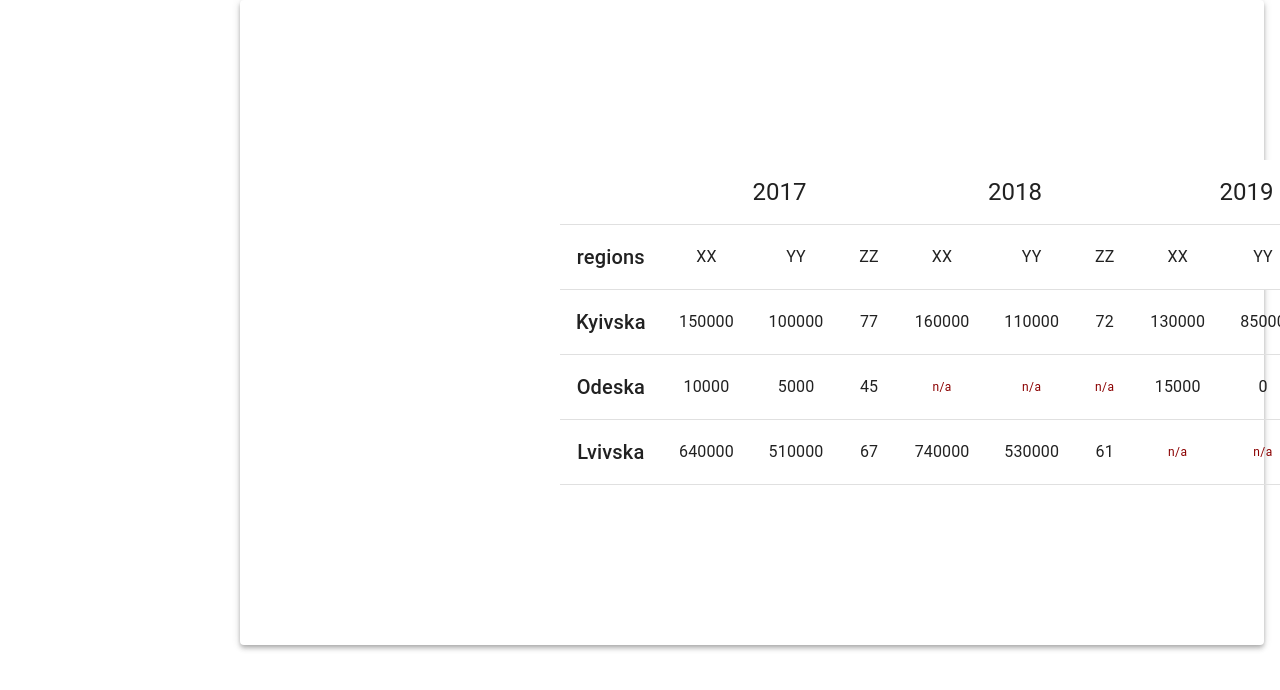
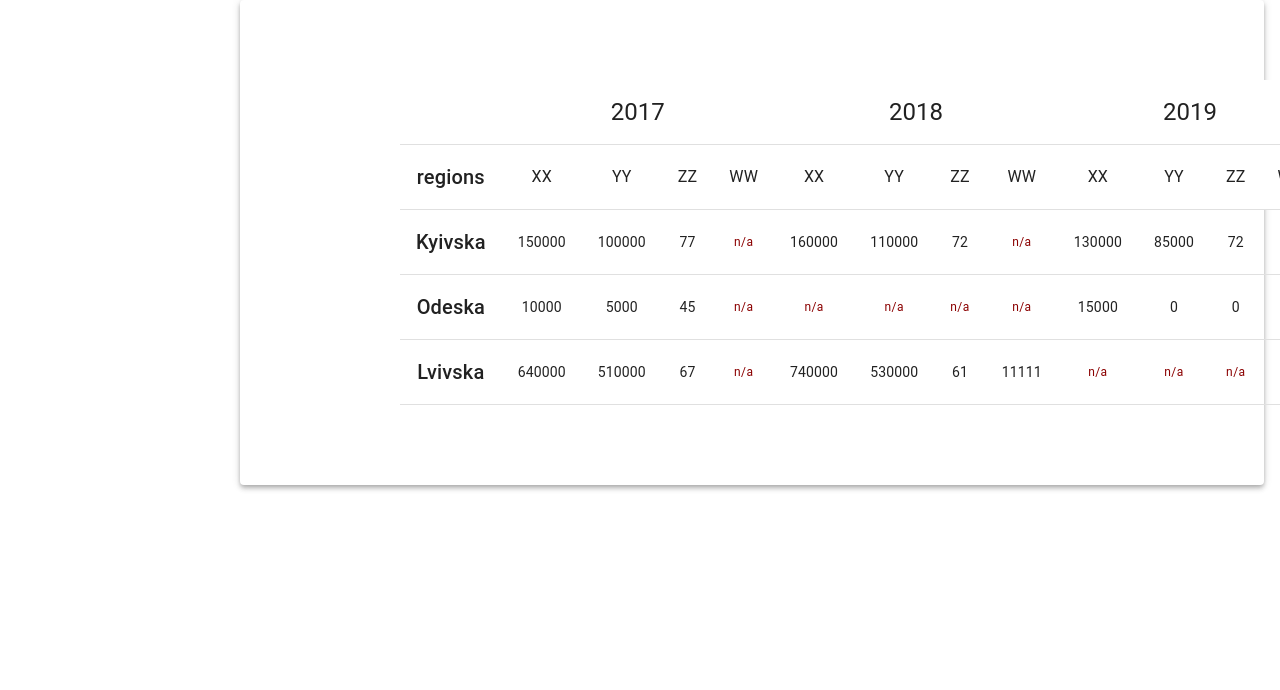
Before and after one commit to ACHASNYK/react-mui-test, a React (Create React App) app: page / in a window 1280 px wide. Shown: the top 690 px of the page. Built offline with nearby package versions, Linux system fonts and the light colour scheme.

Commit message:
data generation and validation added

```diff
--- a/src/App.js
+++ b/src/App.js
@@ -9,7 +9,7 @@ import TableRow from '@mui/material/TableRow';
 import { Data } from './data';
 import RenderInWindow from './RenderWindow';
 import { Typography } from '@mui/material';
-import { headerPreProcessing, subheaderPreProcessing } from './helper';
+import { yearsPreProcessing } from './helper';
 
 
 
@@ -18,37 +18,38 @@ function App() {
 
   const [open, setOpen] = useState();
   const [index, setIndex] = useState()
-  const headerYears = headerPreProcessing(Data);
-  let subYears = [];
-  subYears = subheaderPreProcessing(Data);
+  const { result_array_years, longest_sub }  = yearsPreProcessing(Data);
+  console.log(result_array_years, longest_sub)
+  // let subYears = [];
+  // subYears = subheaderPreProcessing(Data);
 
   function handleIndex(e) {
     setIndex(e);
 
   }
-console.log(index)
+// console.log(index)
   function handleOpen () {
-    setOpen(false)
+    setOpen(true)
   }
 
   return (
 
     <Paper elevation={4} sx={{ width: '80%', marginLeft: 30 }}>
-      <TableContainer sx={{ maxHeight: 800, maxWidth: 800, marginLeft: 20, padding: 20 }}>
+      <TableContainer sx={{ maxHeight: 800, maxWidth: 1200, marginLeft: 10, padding: 10 }}>
         <Table stickyHeader aria-label='sticky table' sx={{padding: '10'}}>
           <TableHead >
             <TableRow>
               <TableCell align='center'></TableCell>
-              {headerYears.map(year => (
-                <TableCell style={{width:100}} key={year} align='center' colSpan={`${subYears.length}`}><Typography variant='h5'>{year}</Typography></TableCell>
+              {result_array_years.map(year => (
+                <TableCell style={{width:100}} key={year} align='center' colSpan={`${longest_sub.length}`}><Typography variant='h5'>{year}</Typography></TableCell>
 
                   ))}
             </TableRow>
 
             <TableRow>
               <TableCell align='center'><Typography variant='h6'>regions</Typography></TableCell>
-              {headerYears.map(i => (
-                subYears.map(e => <TableCell style={{width:100}} key={e} align='center'><Typography variant='body1'>{e}</Typography></TableCell>) )
+              {result_array_years.map(i => (
+                longest_sub.map(e => <TableCell style={{width:100}} key={e} align='center'><Typography variant='body1'>{e}</Typography></TableCell>) )
               )}
             </TableRow>
 
@@ -57,13 +58,12 @@ console.log(index)
             {Object.keys(Data).map((region, x) => (
               <TableRow key={region} hover>
                 <TableCell key={x} align='center'><Typography variant='h6'>{region}</Typography></TableCell>
-                { headerYears.map(year => (
-                  Data[region]?.G[year] ?
-                    Object.entries(Data[region]?.G[year]).map
-                      (data => <TableCell id={[region, year, data[0]]} key={data} align='center' onClick={(e) => { { setOpen(true); handleIndex(e) } }} ><Typography variant='subtitle1'>{data[1]?.value}</Typography></TableCell>) :
-                    subYears.map(i => <TableCell key={i} align='center'><Typography color={'darkred'} variant='caption'>{'n/a'}</Typography></TableCell>)
-                ))
-                }
+                {result_array_years?.map(year => (
+                  Data[region]?.G[year] ? (longest_sub.map(sub => (Data[region]?.G[year]?.[sub] ? <TableCell key={sub} align='center' onClick={(e) => handleOpen() } >{Data[region]?.G[year]?.[sub]?.value}</TableCell> :
+                  <TableCell key={sub} align='center'><Typography color={'darkred'} variant='caption'>{'n/a'}</Typography></TableCell> ))) :
+
+                  (longest_sub.map(o => <TableCell key={o} align='center'><Typography color={'darkred'} variant='caption'>{'n/a'}</Typography></TableCell>))))}
+
 
               </TableRow> ))}
           </TableBody>
--- a/src/data.js
+++ b/src/data.js
@@ -107,7 +107,139 @@ export const Data =
           value: 61,
           dateRelease: "2018-08-01",
         },
+        WW: {
+          value: 11111,
+          dateRelease: "2018-08-01",
+        },
+      },
+      2020: {
+        XX: {
+          value: 740000,
+          dateRelease: "2018-12-31",
+        },
+        YY: {
+          value: 530000,
+          dateRelease: "2018-08-01",
+        },
+        ZZ: {
+          value: 61,
+          dateRelease: "2018-08-01",
+        },
       },
     },
   },
 };
+// !===================== the original source data file is commented here
+// export const Data =
+//     {
+//   Kyivska: {
+//     G: {
+//       2017: {
+//         XX: {
+//           value: 150000,
+//           dateRelease: "2017-12-31",
+//         },
+//         YY: {
+//           value: 100000,
+//           dateRelease: "2017-12-31",
+//         },
+//         ZZ: {
+//           value: 77,
+//           dateRelease: "2017-12-31",
+//         },
+//       },
+//       2018: {
+//         XX: {
+//           value: 160000,
+//           dateRelease: "2018-12-31",
+//         },
+//         YY: {
+//           value: 110000,
+//           dateRelease: "2018-12-31",
+//         },
+//         ZZ: {
+//           value: 72,
+//           dateRelease: "2018-12-31",
+//         },
+//       },
+//       2019: {
+//         XX: {
+//           value: 130000,
+//           dateRelease: "2019-12-31",
+//         },
+//         YY: {
+//           value: 85000,
+//           dateRelease: "2019-12-31",
+//         },
+//         ZZ: {
+//           value: 72,
+//           dateRelease: "2019-12-31",
+//         },
+//       },
+//     },
+//   },
+//   Odeska: {
+//     G: {
+//       2017: {
+//         XX: {
+//           value: 10000,
+//           dateRelease: "2017-12-31",
+//         },
+//         YY: {
+//           value: 5000,
+//           dateRelease: "2017-12-31",
+//         },
+//         ZZ: {
+//           value: 45,
+//           dateRelease: "2017-12-31",
+//         },
+//       },
+//       2019: {
+//         XX: {
+//           value: 15000,
+//           dateRelease: "2019-12-01",
+//         },
+//         YY: {
+//           value: 0,
+//           dateRelease: "2022-02-18",
+//         },
+//         ZZ: {
+//           value: 0,
+//           dateRelease: "2022-02-18",
+//         },
+//       },
+//     },
+//   },
+//   Lvivska: {
+//     G: {
+//       2017: {
+//         XX: {
+//           value: 640000,
+//           dateRelease: "2017-12-31",
+//         },
+//         YY: {
+//           value: 510000,
+//           dateRelease: "2017-08-01",
+//         },
+//         ZZ: {
+//           value: 67,
+//           dateRelease: "2017-08-01",
+//         },
+//       },
+//       2018: {
+//         XX: {
+//           value: 740000,
+//           dateRelease: "2018-12-31",
+//         },
+//         YY: {
+//           value: 530000,
+//           dateRelease: "2018-08-01",
+//         },
+//         ZZ: {
+//           value: 61,
+//           dateRelease: "2018-08-01",
+//         },
+//       },
+//     },
+//   },
+// };
--- a/src/helper.js
+++ b/src/helper.js
@@ -1,44 +1,69 @@
-export const headerPreProcessing = (data) => {
-    let len = [[]];
-    let a = [];
+export const yearsPreProcessing = (data) => {
+
+    let array_years = [];
+    let result_array_years = [];
+    let year_max = 0;
+    let year_min = 0;
+    let array_sub = [];
+    let sub = [];
+    let sub_max = 0;
+    let longest_sub = [];
+
     Object.keys(data).map(e => {
-        a = (Object.keys(data[e].G))
-        len.push(a);
-    })
-    let max = len[0].length;
-    let answer = len[0];
-    for (let i = 1; i < len.length; i++) {
+        Object.keys(data[e]?.G).map(year => {
+            array_years.push(year);
+            sub = Object.keys(data[e]?.G[year])
+            array_sub.push(sub);
+        })
+    });
 
-        if (len[i].length > max) {
-            answer = len[i]
-            max = len[i].length;
+
+    console.log(array_sub)
+
+
+    year_max = Math.max(...array_years);
+    year_min = Math.min(...array_years);
+    result_array_years.push(year_min);
+
+    if ((year_max - year_min) > 1) {
+        const gap = (year_max - year_min);
+        for (let i = 1; i < gap + 1; ++i) {
+            result_array_years.push(result_array_years[i - 1] + 1);
+
         }
-        return answer
-    }
-    let result = [];
-    for (let i = 1; i < answer.length; ++i) {
-        let x = answer[i] - answer[i - 1];
-        if (x === 1) { result.push(answer[i - 1]) } else {
-            for (let y = 0; y < (x - 1); ++y) {
-                result.push(answer[i - 1] + 1)
-            }
-        }
+    } else {
+        result_array_years.push(year_max);
     }
 
-    return result, console.log(result);
+    sub_max = array_sub[0].length;
+    longest_sub = array_sub[0];
+    console.log(sub_max, longest_sub)
 
+    for (let i = 1; i < array_sub.length; ++i) {
+        if (array_sub[i].length > sub_max) {
+            longest_sub = array_sub[i];
+            sub_max = array_sub[i].length;
+            }
+
+    }
+    console.log(result_array_years, longest_sub)
+    return { result_array_years, longest_sub };
 }
 
-export const subheaderPreProcessing = (data) => {
+// return ( result_array_years, longest_sub , console.log(result_array_years, longest_sub));
 
-    let item = [];
+// }
 
-    Object.keys(data).map(e => {
-        Object.keys(data[e]?.G).map(i => {
-            item.push(Object.keys(data[e]?.G[i]))
-        })
+// export const subheaderPreProcessing = (data) => {
 
-    })
-    let subYears = item[0];
-    return item[0];
-}
+//     let item = [];
+
+//     Object.keys(data).map(e => {
+//         Object.keys(data[e]?.G).map(i => {
+//             item.push(Object.keys(data[e]?.G[i]))
+//         })
+
+//     })
+//     let subYears = item[0];
+//     return item[0];
+// }
```
